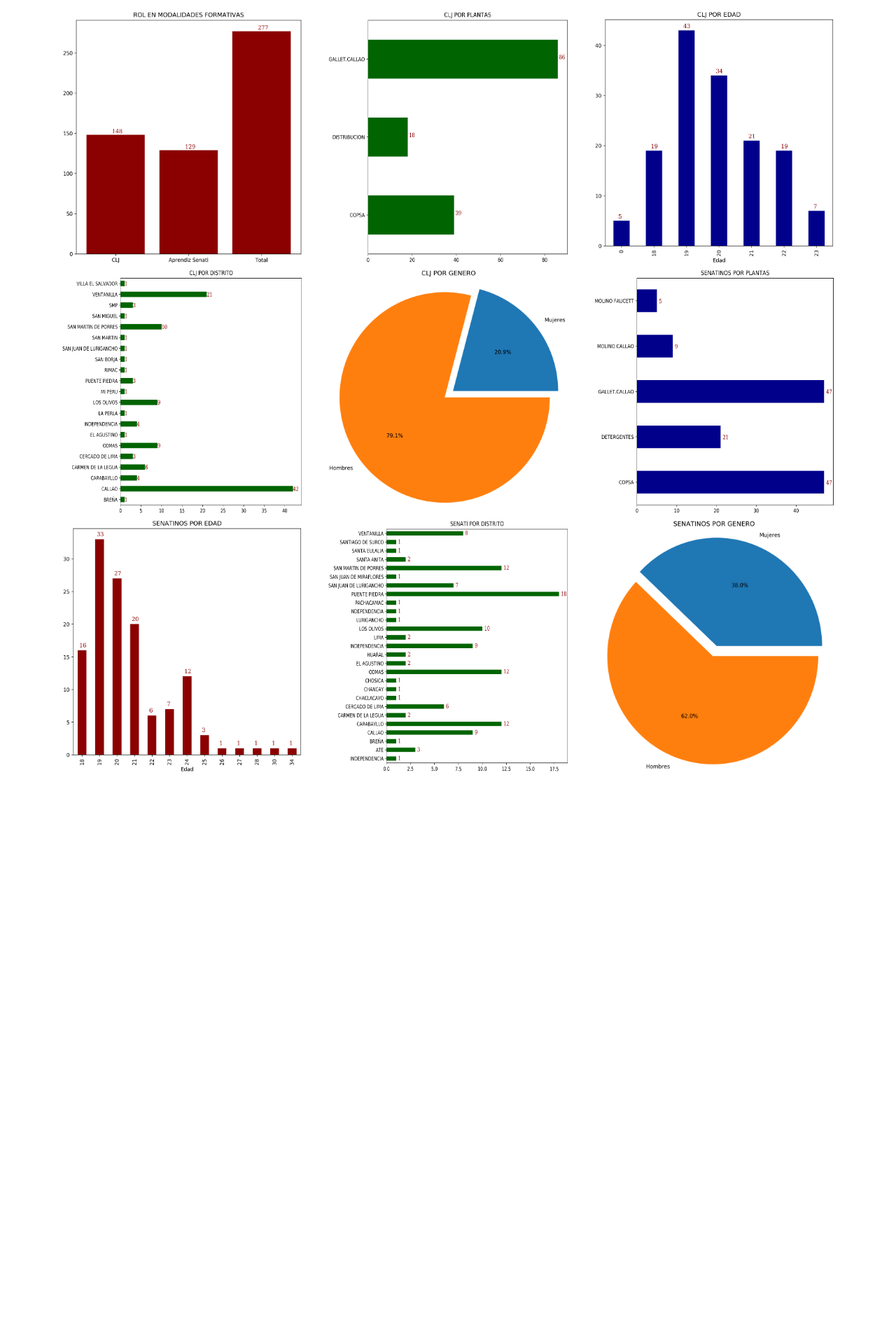
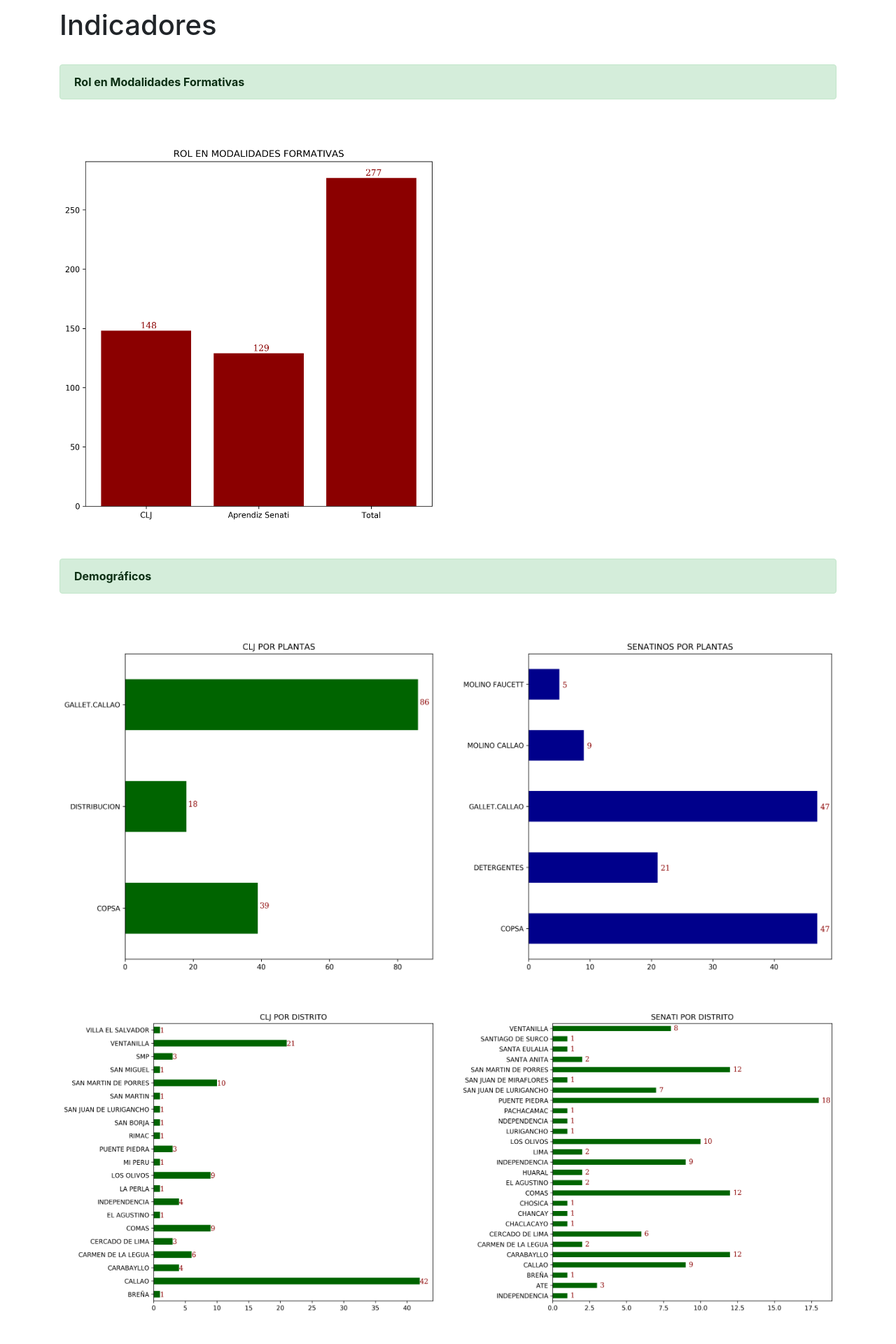
Before and after one commit to shiakareur/sysTrackWeb, a Flask app: template templates/indicadores.html in a window 1280 px wide. Shown: the part 314-2234 px from the top of the page at 70% size. Before the commit the page ends 1416 px from the top, so only its background shows below. Run offline with Flask 2, Linux system fonts and the light colour scheme; the template is opened without the code that fills it, so the values that code supplies are empty; some libraries are stand-ins or nearby versions.

Commit message:
Avance de la zorrita

```diff
--- a/app.py
+++ b/app.py
@@ -6,7 +6,31 @@ app=Flask(__name__)
 def main():
     return render_template('index.html')
 
-@app.route("/indicadores")
+@app.route("/Escuelaclj")
+def escuelaclj():
+    return render_template("escuelaclj.html")
+
+@app.route("/Hitos")
+def hitos():
+    return render_template("hitos.html")
+
+@app.route("/Malla")
+def malla():
+    return render_template("malla.html")
+
+@app.route("/Testimonios")
+def testimonios():
+    return render_template("testimonios.html")
+
+@app.route("/Instructores")
+def instructores():
+    return render_template("instructores.html")
+
+@app.route("/Postclj")
+def postclj():
+    return render_template("postclj.html")
+
+@app.route("/Indicadores")
 def indicadores():
     return render_template("indicadores.html")
 
--- a/static/css/base.css
+++ b/static/css/base.css
@@ -1,4 +1,8 @@
-img {
+.graficos {
+    width: 100%;
+    height: 100%;
+}
+.logo {
     width: 100%;
     height: 100%;
 }
--- a/templates/indicadores.html
+++ b/templates/indicadores.html
@@ -4,38 +4,91 @@
 
 {% block content %}
 <div class="container">
+    <h1>Indicadores</h1>
+    <br>
+    <div class="alert alert-success" role="alert">
+        <a href="#" class="alert-link">Rol en Modalidades Formativas</a>
+    </div>
+    <br><br>
     <div class="row">
-        <div class="col-4">
-            <img src="/static/graficos/rolMF.png">
-        </div>
-        <div class="col-4">
-            <img src="/static/graficos/cljxplantas.png">
-        </div>
-        <div class="col-4">
-            <img src="/static/graficos/cljxedad.png">
+        <div class="col-6">
+            <img src="/static/graficos/rolMF.png" class="graficos">
         </div>
     </div>
+    <br><br>
+    <div class="alert alert-success" role="alert">
+        <a href="#" class="alert-link">Demográficos</a>
+    </div>
+    <br><br>
     <div class="row">
-        <div class="col-4">
-            <img src="/static/graficos/cljxdistrito.png">
+        <div class="col">
+            <img src="/static/graficos/cljxplantas.png" class="graficos">
         </div>
-        <div class="col-4">
-            <img src="/static/graficos/cljxgenero.png">
-        </div>
-        <div class="col-4">
-            <img src="/static/graficos/senatixplantas.png">
+        <div class="col">
+            <img src="/static/graficos/senatixplantas.png" class="graficos">
         </div>
     </div>
+    <br><br>
     <div class="row">
-        <div class="col-4">
-            <img src="/static/graficos/senatixedad.png">
+        <div class="col">
+            <img src="/static/graficos/cljxdistrito.png" class="graficos">
         </div>
-        <div class="col-4">
-            <img src="/static/graficos/senatixdistrito.png">
-        </div>
-        <div class="col-4">
-            <img src="/static/graficos/senatixgenero.png">
+        <div class="col">
+            <img src="/static/graficos/senatixdistrito.png" class="graficos">
         </div>
     </div>
+    <br><br>
+    <div class="row">
+        <div class="col">
+            <img src="/static/graficos/cljxgenero.png" class="graficos">
+        </div>
+        <div class="col">
+            <img src="/static/graficos/senatixgenero.png" class="graficos">
+        </div>
+    </div>
+    <br><br>
+    <div class="row">
+        <div class="col">
+            <img src="/static/graficos/cljxedad.png" class="graficos">
+        </div>
+        <div class="col">
+            <img src="/static/graficos/senatixedad.png" class="graficos">
+        </div>
+    </div>
+    <br><br>
+    <div class="alert alert-success" role="alert">
+        <a href="#" class="alert-link">Absentismo</a>
+    </div>
+    <br><br>
+
+    <br><br>
+    <div class="alert alert-success" role="alert">
+        <a href="#" class="alert-link">Capacitación</a>
+    </div>
+    <br><br>
+
+    <br><br>
+    <div class="alert alert-success" role="alert">
+        <a href="#" class="alert-link">Tiempo de permanencia</a>
+    </div>
+    <br><br>
+
+    <br><br>
+    <div class="alert alert-success" role="alert">
+        <a href="#" class="alert-link">Rotación</a>
+    </div>
+    <br><br>
+
+    <br><br>
+    <div class="alert alert-success" role="alert">
+        <a href="#" class="alert-link">Calificaciones</a>
+    </div>
+    <br><br>
+
+    <br><br>
+    <div class="alert alert-success" role="alert">
+        <a href="#" class="alert-link">Accidentes</a>
+    </div>
+    <br><br>
 </div>
 {% endblock %}
--- a/templates/layout/base.html
+++ b/templates/layout/base.html
@@ -15,7 +15,7 @@
     <header>
         <nav class="navbar navbar-light navbar-expand">
             <a class="navbar-brand" href="#">
-                <img src="https://www.alicorp.com.pe/static/images/logo-alicorp.png" class="d-inline-block align-top">
+                <img src="https://www.alicorp.com.pe/static/images/logo-alicorp.png" class="d-inline-block align-top logo">
             </a>
             <div class="ml-auto">
                 <ul class="navbar-nav">
@@ -23,16 +23,25 @@
                         <a class="nav-link" href="/">Inicio</a>
                     </li>
                     <li class="nav-item">
-                        <a class="nav-link" href="/indicadores">Indicadores</a>
+                        <a class="nav-link" href="/Escuelaclj">Escuela CLJ</a>
                     </li>
                     <li class="nav-item">
-                        <a class="nav-link" href="#">Sostenibilidad</a>
+                        <a class="nav-link" href="/Hitos">Hitos</a>
                     </li>
                     <li class="nav-item">
-                        <a class="nav-link" href="#">Oportunidades Alicorp</a>
+                        <a class="nav-link" href="/Malla">Malla curricular</a>
                     </li>
                     <li class="nav-item">
-                        <a class="nav-link" href="#">Sala de prensa</a>
+                        <a class="nav-link" href="/Testimonios">Testimonios</a>
+                    </li>
+                    <li class="nav-item">
+                        <a class="nav-link" href="/Instructores">Instructores</a>
+                    </li>
+                    <li class="nav-item">
+                        <a class="nav-link" href="/Postclj">Post CLJ</a>
+                    </li>
+                    <li class="nav-item">
+                        <a class="nav-link" href="/Indicadores">Indicadores</a>
                     </li>
                 </ul>
             </div>
```
Also changed, not shown: templates/escuelaclj.html (added, +14 -0 lines), templates/hitos.html (added, +14 -0 lines), templates/instructores.html (added, +14 -0 lines), templates/malla.html (added, +14 -0 lines), templates/postclj.html (added, +14 -0 lines), templates/testimonios.html (added, +16 -0 lines), static/escuela.PNG (added), static/hitos.PNG (added), static/instructores.PNG (added), static/malla.PNG (added), static/postclj.PNG (added), static/testimonio1.PNG (added), static/testimonio2.PNG (added), static/testimonio3.PNG (added).
